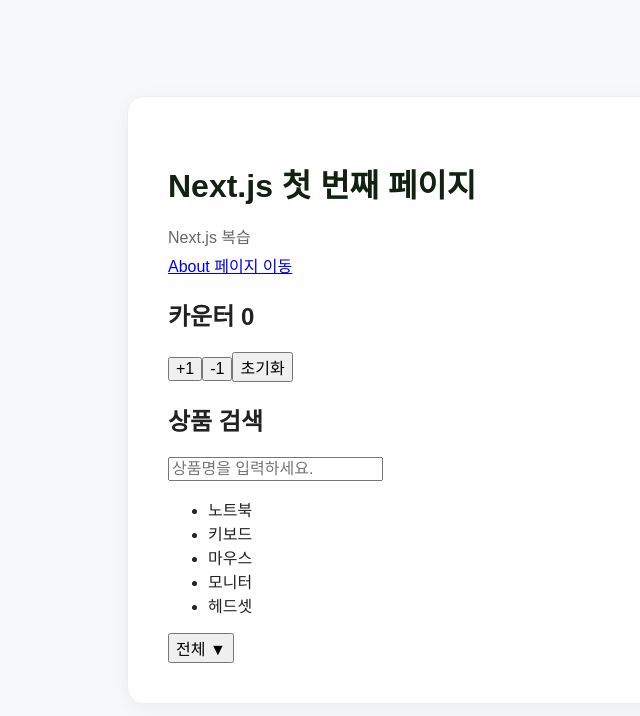
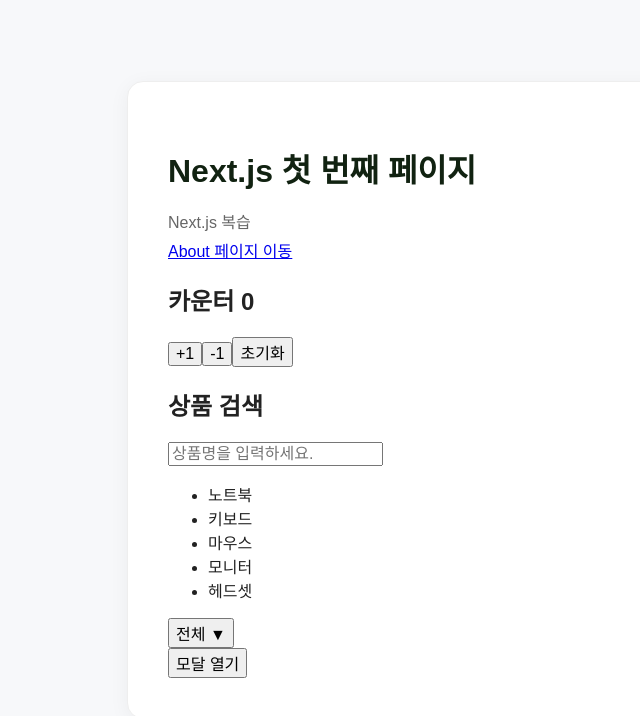
Before and after one commit to dang-96/react-next-practice, a Next.js app: page / in a window 1280 px wide. Shown: the top 716 px of the page, without its empty margins (213-853 px from the left). Built offline with nearby package versions, Linux system fonts and the light colour scheme.

Commit message:
모달 기능

```diff
--- a/src/app/page.tsx
+++ b/src/app/page.tsx
@@ -1,11 +1,17 @@
+"use client";
+
 import Counter from "@/components/Counter";
 import Dropdown from "@/components/Dropdown";
 import Description from "@/components/main/Description";
 import Title from "@/components/main/Title";
+import Modal from "@/components/Modal";
 import Search from "@/components/Search";
 import Link from "next/link";
+import { useState } from "react";
 
 export default function Home() {
+  const [isModalOpen, setIsModalOpen] = useState(false);
+
   return (
     <main className="main">
       <section className="card">
@@ -16,6 +22,21 @@
         <Counter />
         <Search />
         <Dropdown />
+        <button
+          type="button"
+          onClick={() => {
+            setIsModalOpen(true);
+          }}
+        >
+          모달 열기
+        </button>
+        {isModalOpen && (
+          <Modal
+            onClose={() => {
+              setIsModalOpen(false);
+            }}
+          />
+        )}
       </section>
     </main>
   );
--- /dev/null
+++ b/src/components/Modal.tsx
@@ -0,0 +1,18 @@
+type ModalProps = {
+  onClose: () => void;
+};
+
+export default function Modal({ onClose }: ModalProps) {
+  return (
+    <div>
+      <h2>모달 제목</h2>
+      <p>모달 내용</p>
+      <button
+        type="button"
+        onClick={onClose}
+      >
+        닫기
+      </button>
+    </div>
+  );
+}
```
